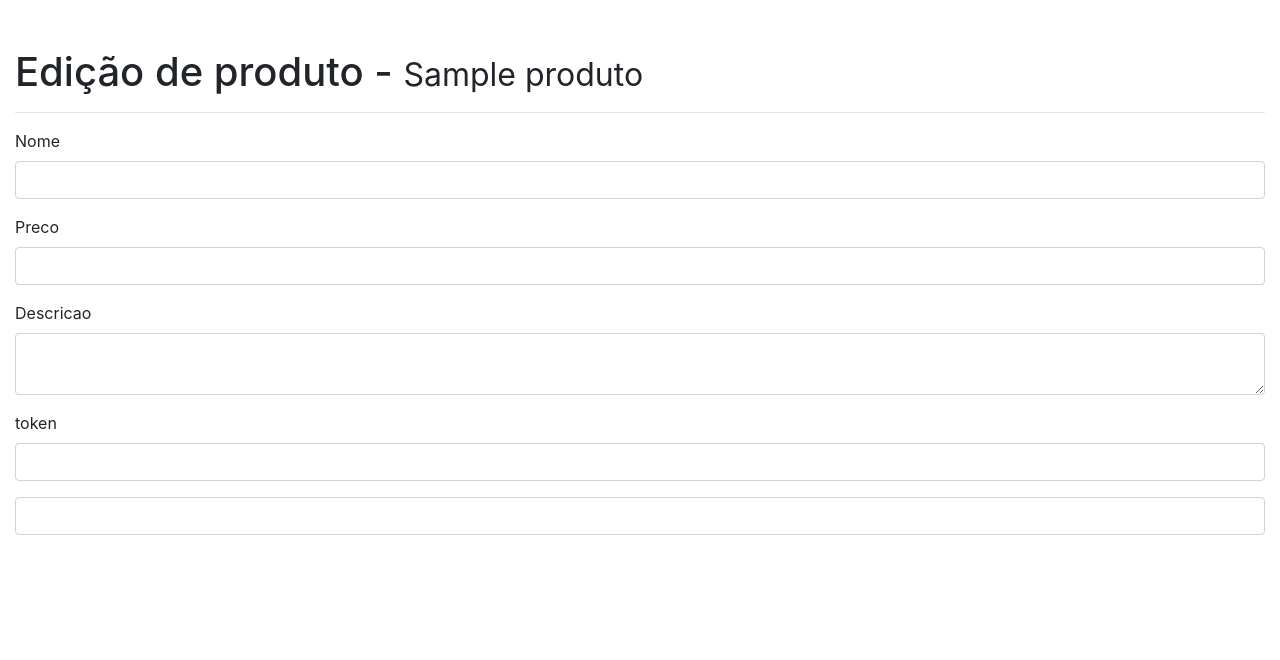
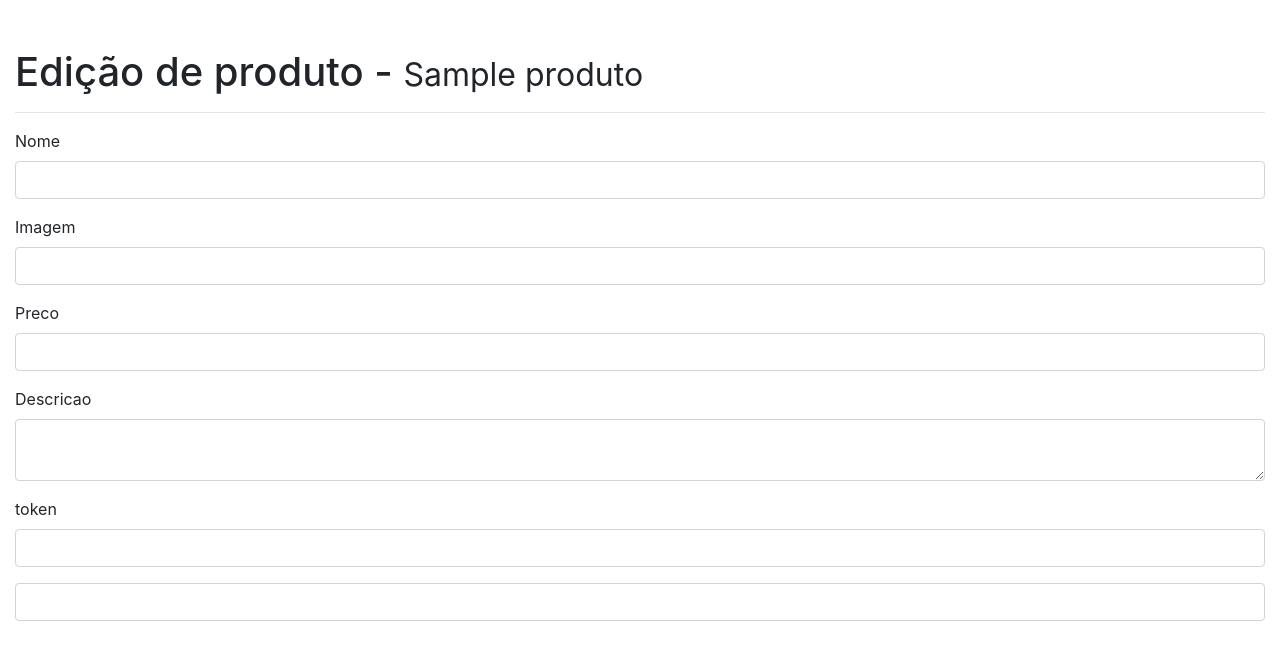
Before and after one commit to vagnerhf/testemobly, a Symfony app: template templates/produto/update.html.twig in a window 1280 px wide. Shown: the top 660 px of the page. Run offline with Twig, Linux system fonts and the light colour scheme; the template is opened without the code that fills it: most values are stand-ins (such as "Sample title", 1, 10 or a date in 2020); form fields are guessed from the names that the template uses; some libraries are stand-ins or nearby versions.

Commit message:
Adicionado o campo imagem

```diff
--- a/src/Form/ProdutoType.php
+++ b/src/Form/ProdutoType.php
@@ -17,6 +17,12 @@ class ProdutoType extends AbstractType
         $builder
             ->add('nome', TextType::class, [
                 'label' => "Nome do Produto",
+                'attr' => [
+                    'class' => 'form-control'
+                ]
+            ])
+            ->add('imagem', TextType::class, [
+                'label' => "URL da Imagem",
                 'attr' => [
                     'class' => 'form-control'
                 ]
--- a/templates/produto/_form.html.twig
+++ b/templates/produto/_form.html.twig
@@ -5,7 +5,11 @@
     {{ form_widget(form.nome) }}
     {{ form_errors(form.nome) }}
 </div>
-
+<div class="form-group">
+    {{ form_label(form.imagem) }}
+    {{ form_widget(form.imagem) }}
+    {{ form_errors(form.imagem) }}
+</div>
 <div class="form-group">
     {{ form_label(form.preco) }}
     {{ form_widget(form.preco) }}
--- a/templates/produto/create.html.twig
+++ b/templates/produto/create.html.twig
@@ -1,11 +1,11 @@
 {% extends "base.html.twig" %}
 
 {% block title %}
-    Cadastro de produto -
+    Cadastro de Produto
 {% endblock %}
 
 {% block body %}
-    <h1>Cadastrar produto</h1>
+    <h1>Cadastrar Produto</h1>
     <hr>
     {% include "produto/_form.html.twig" %}
 {% endblock %}
--- a/templates/produto/detail.html.twig
+++ b/templates/produto/detail.html.twig
@@ -15,6 +15,10 @@
             <td>{{ produto.id }}</td>
         </tr>
         <tr>
+            <th>Imagem</th>
+            <td><img src="{{ produto.imagem }}" width="100"></td>
+        </tr>
+        <tr>
             <th>Nome</th>
             <td>{{ produto.nome }}</td>
         </tr>
--- a/templates/produto/index.html.twig
+++ b/templates/produto/index.html.twig
@@ -14,7 +14,7 @@
     {% for produto in produtos %}
 
                 <div class="card">
-                    <img class="card-img-top" src="https://www.meditationallianceinternational.com/images/NoImageAvailable.png" alt="">
+                    <img class="card-img-top" src="{{produto.imagem}}" alt="">
                     <div class="card-body">
                         <h5 class="card-title">{{produto.nome}}</h5>
                         <p class="card-text">{{produto.descricao}}</p>
--- a/templates/produto/list.html.twig
+++ b/templates/produto/list.html.twig
@@ -29,6 +29,7 @@
     <table class="table table-striped table-hover mt-3">
         <thead>
         <tr>
+            <th>Imagem</th>
             <th>Cod.</th>
             <th>Nome</th>
             <th>Preço</th>
@@ -39,6 +40,7 @@
 
         {% for produto in produtos %}
             <tr>
+                <td><img src="{{ produto.imagem }}" width="100"></td>
                 <td>{{ produto.id }}</td>
                 <td>{{ produto.nome }}</td>
                 <td>R$ {{ produto.preco|number_format(2, ",", ".") }}</td>
--- a/templates/produto/update.html.twig
+++ b/templates/produto/update.html.twig
@@ -1,8 +1,7 @@
-
 {% extends "base.html.twig" %}
 
 {% block title %}
-    Edição de produto -
+    Edição de produto
 {% endblock %}
 
 {% block body %}
--- a/templates/produto/view.html.twig
+++ b/templates/produto/view.html.twig
@@ -10,6 +10,10 @@
     <table class="table table-striped">
 
         <tbody>
+        <tr>
+            <th>Imagem</th>
+            <td>{{ produto.imagem }}</td>
+        </tr>
         <tr>
             <th>Cod.</th>
             <td>{{ produto.id }}</td>
```
Also changed, not shown: src/Entity/Produto.php (+26 -0 lines).
